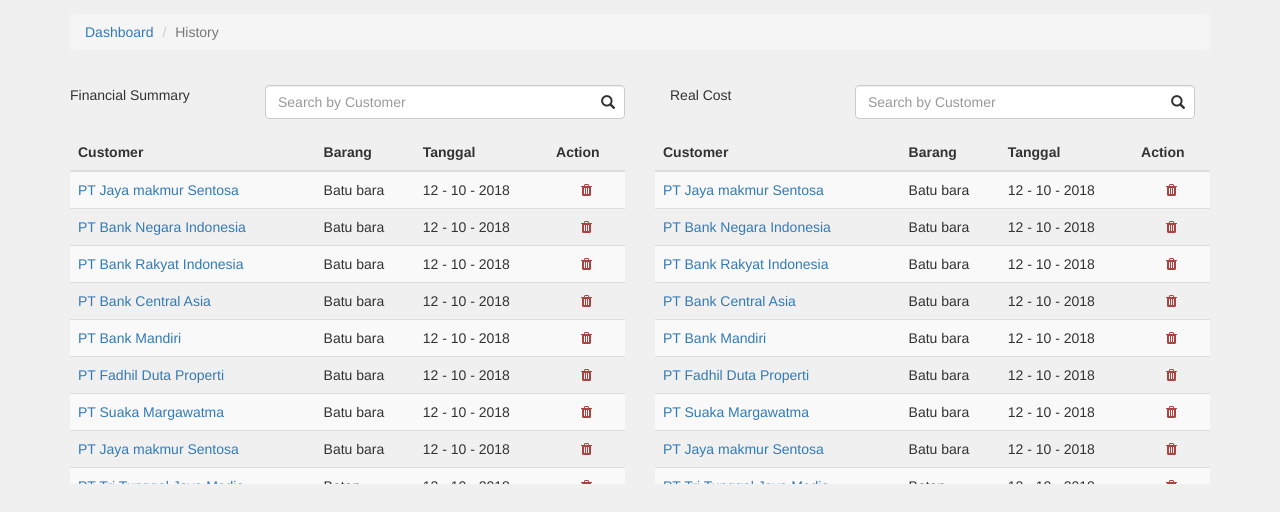
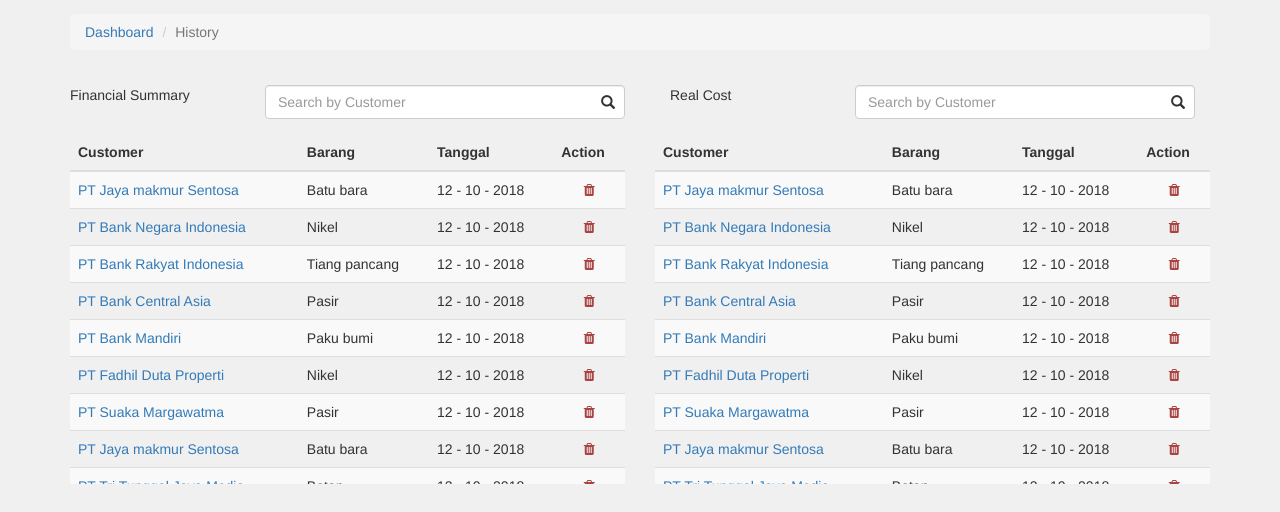
Before and after one commit to ganfadhil/jayamustika, a plain HTML site: page history.html in a window 1280 px wide. Shown: the part 58-570 px from the top of the page. Drawn offline with nearby package versions, Linux system fonts and the light colour scheme.

Commit message:
update code

```diff
--- a/history.html
+++ b/history.html
@@ -131,37 +131,37 @@
                 </tr>
                 <tr>
                   <td><a href="#">PT Bank Negara Indonesia</a></td>
-                  <td>Batu bara</td>
+                  <td>Nikel</td>
                   <td>12 - 10 - 2018</td>
                   <td class="text-center"><a href=""><i class="fa fa-trash text-danger"></i></a></td>
                 </tr>
                 <tr>
                   <td><a href="#">PT Bank Rakyat Indonesia</a></td>
-                  <td>Batu bara</td>
+                  <td>Tiang pancang</td>
                   <td>12 - 10 - 2018</td>
                   <td class="text-center"><a href=""><i class="fa fa-trash text-danger"></i></a></td>
                 </tr>
                 <tr>
                   <td><a href="#">PT Bank Central Asia</a></td>
-                  <td>Batu bara</td>
+                  <td>Pasir</td>
                   <td>12 - 10 - 2018</td>
                   <td class="text-center"><a href=""><i class="fa fa-trash text-danger"></i></a></td>
                 </tr>
                 <tr>
                   <td><a href="#">PT Bank Mandiri</a></td>
-                  <td>Batu bara</td>
+                  <td>Paku bumi</td>
                   <td>12 - 10 - 2018</td>
                   <td class="text-center"><a href=""><i class="fa fa-trash text-danger"></i></a></td>
                 </tr>
                 <tr>
                   <td><a href="#">PT Fadhil Duta Properti</a></td>
-                  <td>Batu bara</td>
+                  <td>Nikel</td>
                   <td>12 - 10 - 2018</td>
                   <td class="text-center"><a href=""><i class="fa fa-trash text-danger"></i></a></td>
                 </tr>
                 <tr>
                   <td><a href="#">PT Suaka Margawatma</a></td>
-                  <td>Batu bara</td>
+                  <td>Pasir</td>
                   <td>12 - 10 - 2018</td>
                   <td class="text-center"><a href=""><i class="fa fa-trash text-danger"></i></a></td>
                 </tr>
@@ -220,37 +220,37 @@
                 </tr>
                 <tr>
                   <td><a href="#">PT Bank Negara Indonesia</a></td>
-                  <td>Batu bara</td>
+                  <td>Nikel</td>
                   <td>12 - 10 - 2018</td>
                   <td class="text-center"><a href=""><i class="fa fa-trash text-danger"></i></a></td>
                 </tr>
                 <tr>
                   <td><a href="#">PT Bank Rakyat Indonesia</a></td>
-                  <td>Batu bara</td>
+                  <td>Tiang pancang</td>
                   <td>12 - 10 - 2018</td>
                   <td class="text-center"><a href=""><i class="fa fa-trash text-danger"></i></a></td>
                 </tr>
                 <tr>
                   <td><a href="#">PT Bank Central Asia</a></td>
-                  <td>Batu bara</td>
+                  <td>Pasir</td>
                   <td>12 - 10 - 2018</td>
                   <td class="text-center"><a href=""><i class="fa fa-trash text-danger"></i></a></td>
                 </tr>
                 <tr>
                   <td><a href="#">PT Bank Mandiri</a></td>
-                  <td>Batu bara</td>
+                  <td>Paku bumi</td>
                   <td>12 - 10 - 2018</td>
                   <td class="text-center"><a href=""><i class="fa fa-trash text-danger"></i></a></td>
                 </tr>
                 <tr>
                   <td><a href="#">PT Fadhil Duta Properti</a></td>
-                  <td>Batu bara</td>
+                  <td>Nikel</td>
                   <td>12 - 10 - 2018</td>
                   <td class="text-center"><a href=""><i class="fa fa-trash text-danger"></i></a></td>
                 </tr>
                 <tr>
                   <td><a href="#">PT Suaka Margawatma</a></td>
-                  <td>Batu bara</td>
+                  <td>Pasir</td>
                   <td>12 - 10 - 2018</td>
                   <td class="text-center"><a href=""><i class="fa fa-trash text-danger"></i></a></td>
                 </tr>
```
Also changed, not shown: financialdraft.html (+23 -4 lines), index.html (+1 -1 lines), financialdrafteditor.html (added).
